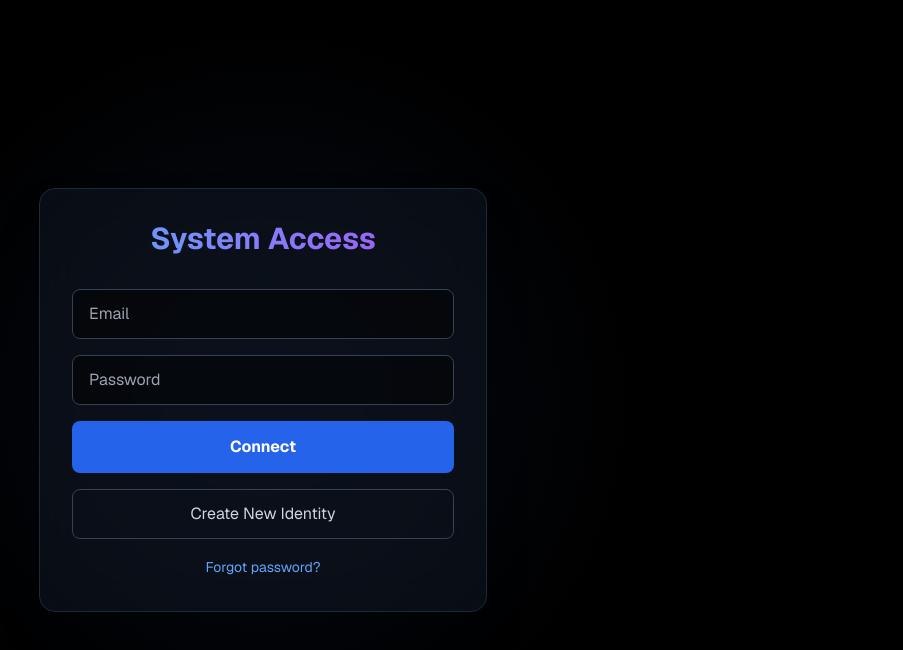
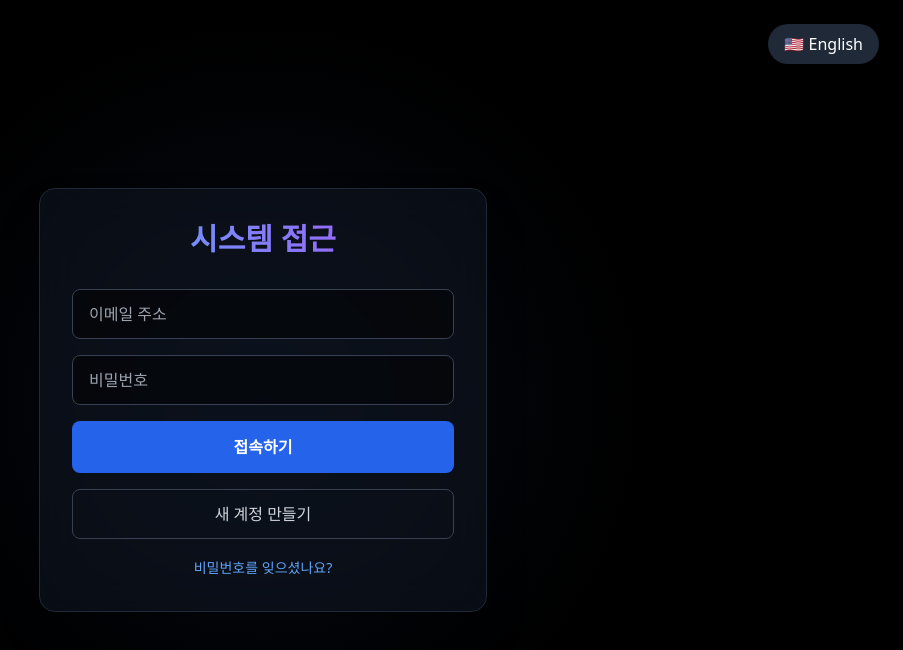
Before and after one commit to CSE4Seoul/cse4seoul, a Next.js app: page /login in a window 1280 px wide. Shown: the top 650 px of the page, without its empty margins (377-1280 px from the left). Built offline with nearby package versions, Linux system fonts and the light colour scheme; no server answers.

Commit message:
language switch mode complete basic

```diff
--- a/app/(auth)/login/page.tsx
+++ b/app/(auth)/login/page.tsx
@@ -4,8 +4,10 @@ import { createClient } from '@/utils/supabase/client';
 import { useRouter } from 'next/navigation';
 import { useState } from 'react';
 import { motion } from 'framer-motion';
+import { useLanguage } from '@/contexts/LanguageContext';
 
 export default function LoginPage() {
+  const { t, toggleLanguage } = useLanguage();
   const router = useRouter();
   const supabase = createClient();
 
@@ -71,21 +73,35 @@ export default function LoginPage() {
 
   return (
     <div className="min-h-screen flex items-center justify-center bg-black text-white relative overflow-hidden">
+      {/* 배경 그라데이션 (기존 코드 유지) */}
       <div className="absolute top-0 left-0 w-full h-full bg-[radial-gradient(circle_at_center,_var(--tw-gradient-stops))] from-slate-900/50 via-black to-black z-0" />
-      <motion.div initial={{ opacity: 0, scale: 0.95 }} animate={{ opacity: 1, scale: 1 }} className="z-10 w-full max-w-md p-8 bg-gray-900/50 backdrop-blur-xl border border-gray-800 rounded-2xl shadow-2xl">
+
+      {/* 🌍 언어 변경 토글 버튼 (우측 상단) */}
+      <button
+        onClick={toggleLanguage}
+        className="absolute top-6 right-6 z-20 px-4 py-2 rounded-full bg-gray-800 text-white hover:bg-gray-700 transition"
+      >
+        {t('toggleLang')}
+      </button>
+
+      <motion.div
+        initial={{ opacity: 0, scale: 0.95 }}
+        animate={{ opacity: 1, scale: 1 }}
+        className="z-10 w-full max-w-md p-8 bg-gray-900/50 backdrop-blur-xl border border-gray-800 rounded-2xl shadow-2xl"
+      >
         <h2 className="text-3xl font-bold text-center mb-8 bg-clip-text text-transparent bg-gradient-to-r from-blue-400 to-purple-500">
-          {showResetForm ? 'Reset Password' : 'System Access'}
+          {showResetForm ? t('resetPassword') : t('systemAccess')}
         </h2>
 
         {!showResetForm ? (
-          // Login Form
+          // 로그인 폼
           <form key="login-form" onSubmit={handleLogin} className="space-y-4">
             <input
               type="email"
               value={email}
               onChange={(e) => setEmail(e.target.value)}
               className="w-full px-4 py-3 bg-black/50 border border-gray-700 rounded-lg text-white"
-              placeholder="Email"
+              placeholder={t('emailPlaceholder')}
               required
             />
             <input
@@ -93,7 +109,7 @@ export default function LoginPage() {
               value={password}
               onChange={(e) => setPassword(e.target.value)}
               className="w-full px-4 py-3 bg-black/50 border border-gray-700 rounded-lg text-white"
-              placeholder="Password"
+              placeholder={t('passwordPlaceholder')}
               required
             />
             {error && <div className="text-red-400 text-sm">⚠️ {error}</div>}
@@ -102,7 +118,7 @@ export default function LoginPage() {
               disabled={loading}
               className="w-full py-3.5 bg-blue-600 hover:bg-blue-500 text-white font-bold rounded-lg transition-all"
             >
-              {loading ? 'Accessing...' : 'Connect'}
+              {loading ? t('accessing') : t('connect')}
             </button>
             <button
               type="button"
@@ -110,34 +126,34 @@ export default function LoginPage() {
               disabled={loading}
               className="w-full py-3 border border-gray-700 text-gray-300 rounded-lg hover:bg-gray-800 transition-colors"
             >
-              Create New Identity
+              {t('createNewIdentity')}
             </button>
             <div className="text-center mt-4">
               <button
                 type="button"
                 onClick={() => {
                   setShowResetForm(true);
-                  setResetEmail(email); // Pre-fill with login email
+                  setResetEmail(email); // 로그인 이메일 미리 채우기
                   setError(null);
                 }}
                 className="text-sm text-blue-400 hover:underline focus:outline-none"
               >
-                Forgot password?
+                {t('forgotPassword')}
               </button>
             </div>
           </form>
         ) : (
-          // Password Reset Form
+          // 비밀번호 재설정 폼
           <form key="reset-form" onSubmit={handlePasswordReset} className="space-y-4">
             <p className="text-gray-300 text-sm mb-4">
-              Enter your email address and we'll send you a link to reset your password.
+              {t('resetDescription')}
             </p>
             <input
               type="email"
               value={resetEmail}
               onChange={(e) => setResetEmail(e.target.value)}
               className="w-full px-4 py-3 bg-black/50 border border-gray-700 rounded-lg text-white"
-              placeholder="Your email"
+              placeholder={t('emailPlaceholder')}
               required
             />
             {error && <div className="text-red-400 text-sm">⚠️ {error}</div>}
@@ -147,7 +163,7 @@ export default function LoginPage() {
               disabled={loading}
               className="w-full py-3.5 bg-blue-600 hover:bg-blue-500 text-white font-bold rounded-lg transition-all"
             >
-              {loading ? 'Sending...' : 'Send Reset Link'}
+              {loading ? t('sending') : t('sendResetLink')}
             </button>
             <button
               type="button"
@@ -158,7 +174,7 @@ export default function LoginPage() {
               }}
               className="w-full py-3 border border-gray-700 text-gray-300 rounded-lg hover:bg-gray-800 transition-colors"
             >
-              Back to Login
+              {t('backToLogin')}
             </button>
           </form>
         )}
--- a/app/layout.tsx
+++ b/app/layout.tsx
@@ -2,6 +2,7 @@ import type { Metadata } from "next";
 import { Geist } from "next/font/google";
 import { ThemeProvider } from "next-themes";
 import "./globals.css";
+import { LanguageProvider } from '../contexts/LanguageContext';
 
 const defaultUrl = process.env.VERCEL_URL
   ? `https://${process.env.VERCEL_URL}`
@@ -35,20 +36,16 @@ const geistSans = Geist({
 
 export default function RootLayout({
   children,
-}: Readonly<{
+}: {
   children: React.ReactNode;
-}>) {
+}) {
   return (
-    <html lang="en" suppressHydrationWarning>
-      <body className={`${geistSans.className} antialiased`}>
-        <ThemeProvider
-          attribute="class"
-          defaultTheme="system"
-          enableSystem
-          disableTransitionOnChange
-        >
+    <html lang="ko">
+      <body>
+        {/* 👇 앱 전체를 Provider로 감싸줍니다 */}
+        <LanguageProvider>
           {children}
-        </ThemeProvider>
+        </LanguageProvider>
       </body>
     </html>
   );
--- /dev/null
+++ b/contexts/LanguageContext.tsx
@@ -0,0 +1,68 @@
+'use client';
+
+import React, { createContext, useContext, useState, useEffect } from 'react';
+
+const dictionaries = {
+  en: {
+    systemAccess: 'System Access',
+    resetPassword: 'Reset Password',
+    connect: 'Connect',
+    accessing: 'Accessing...',
+    createNewIdentity: 'Create New Identity',
+    forgotPassword: 'Forgot password?',
+    emailPlaceholder: 'eodnd1234@gmail.com',
+    passwordPlaceholder: '••••••••',
+    toggleLang: '🇰🇷 한국어',
+    resetDescription: 'Enter your email address and we\'ll send you a link to reset your password.',
+    sendResetLink: 'Send Reset Link',
+    sending: 'Sending...',
+    backToLogin: 'Back to Login',
+  },
+  ko: {
+    systemAccess: '시스템 접근',
+    resetPassword: '비밀번호 재설정',
+    connect: '접속하기',
+    accessing: '접속 중...',
+    createNewIdentity: '새 계정 만들기',
+    forgotPassword: '비밀번호를 잊으셨나요?',
+    emailPlaceholder: '이메일 주소',
+    passwordPlaceholder: '비밀번호',
+    toggleLang: '🇺🇸 English',
+    resetDescription: '이메일을 입력하면 비밀번호 재설정 링크를 보내드립니다.',
+    sendResetLink: '재설정 링크 보내기',
+    sending: '보내는 중...',
+    backToLogin: '로그인으로 돌아가기',
+  },
+};
+
+type Language = 'en' | 'ko';
+
+interface LanguageContextType {
+  lang: Language;
+  toggleLanguage: () => void;
+  t: (key: keyof typeof dictionaries.en) => string;
+}
+
+const LanguageContext = createContext<LanguageContextType | undefined>(undefined);
+
+export function LanguageProvider({ children }: { children: React.ReactNode }) {
+  const [lang, setLang] = useState<Language>('ko');
+
+  const toggleLanguage = () => {
+    setLang((prev) => (prev === 'ko' ? 'en' : 'ko'));
+  };
+
+  const t = (key: keyof typeof dictionaries.en) => dictionaries[lang][key];
+
+  return (
+    <LanguageContext.Provider value={{ lang, toggleLanguage, t }}>
+      {children}
+    </LanguageContext.Provider>
+  );
+}
+
+export const useLanguage = () => {
+  const context = useContext(LanguageContext);
+  if (!context) throw new Error('useLanguage must be used within LanguageProvider');
+  return context;
+};
```
